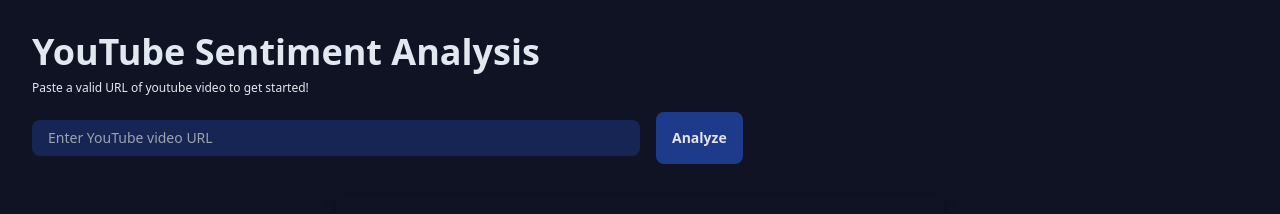
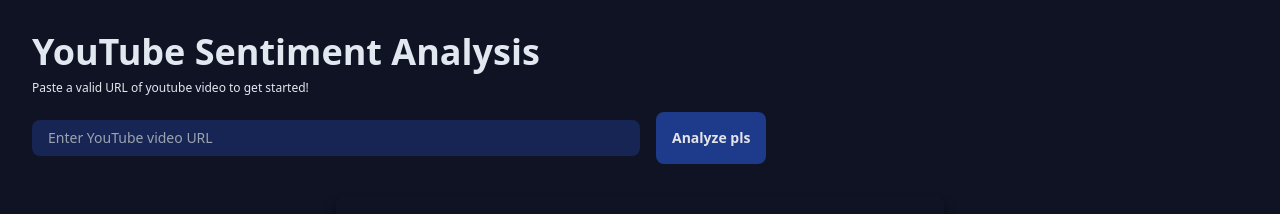
Before and after one commit to antonnprince/Sentiment-Analysis, a React (Vite) app in the folder frontend/: page /analysis in a window 1280 px wide. Shown: the top 214 px of the page. Built offline with nearby package versions, Linux system fonts and the light colour scheme.

Commit message:
analysis

```diff
--- a/frontend/src/Analysis.jsx
+++ b/frontend/src/Analysis.jsx
@@ -31,7 +31,7 @@
           <button
           className='text-zinc-200 w-1/2 md:w-fit text-sm sm:text-md font-semibold bg-blue-900 px-4 py-1 mx-auto md:mx-4 rounded-lg'
           onClick={()=>formatUrl(url)}>
-            Analyze
+            Analyze pls
           </button>
       </div>
 
```
